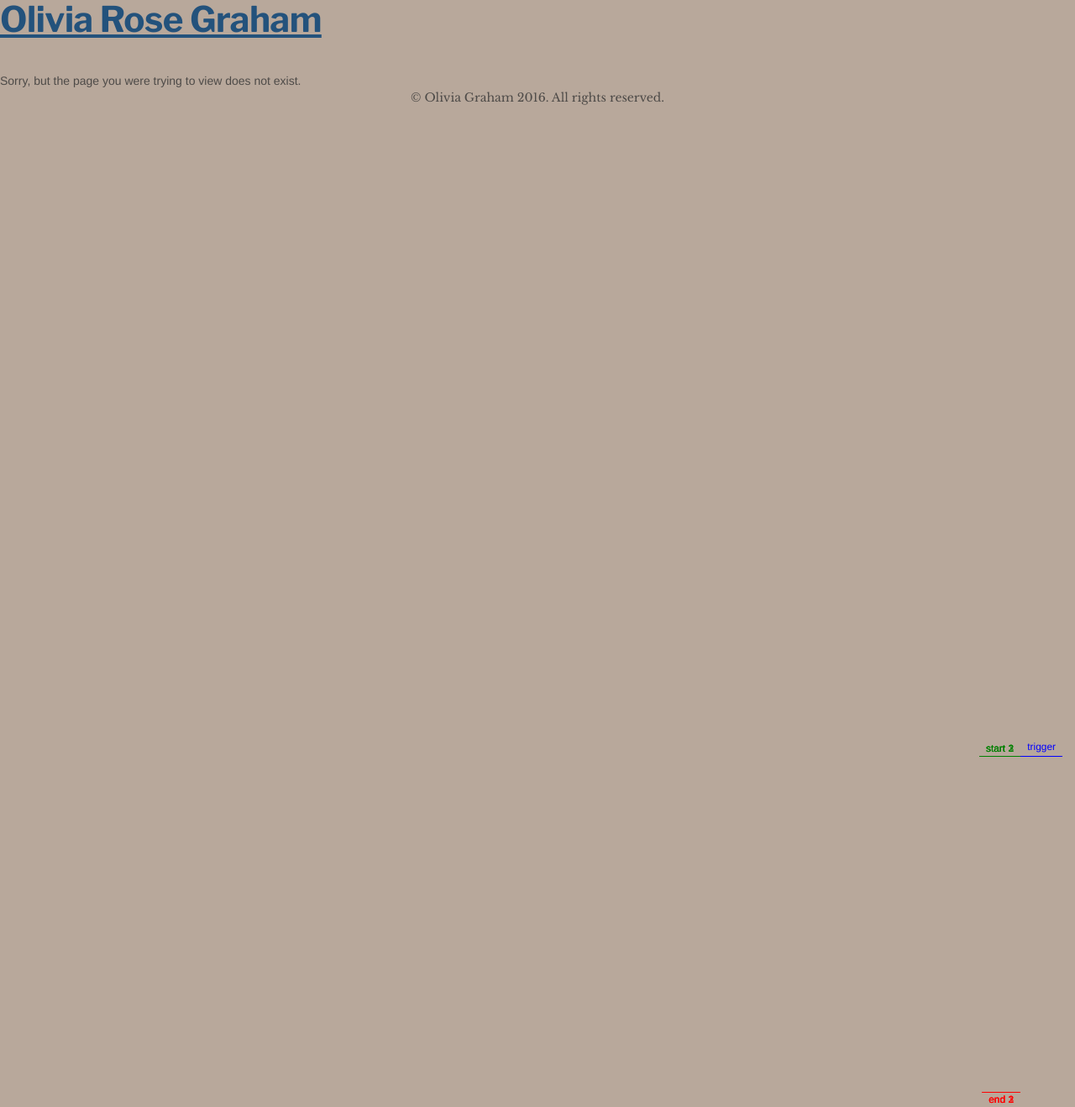
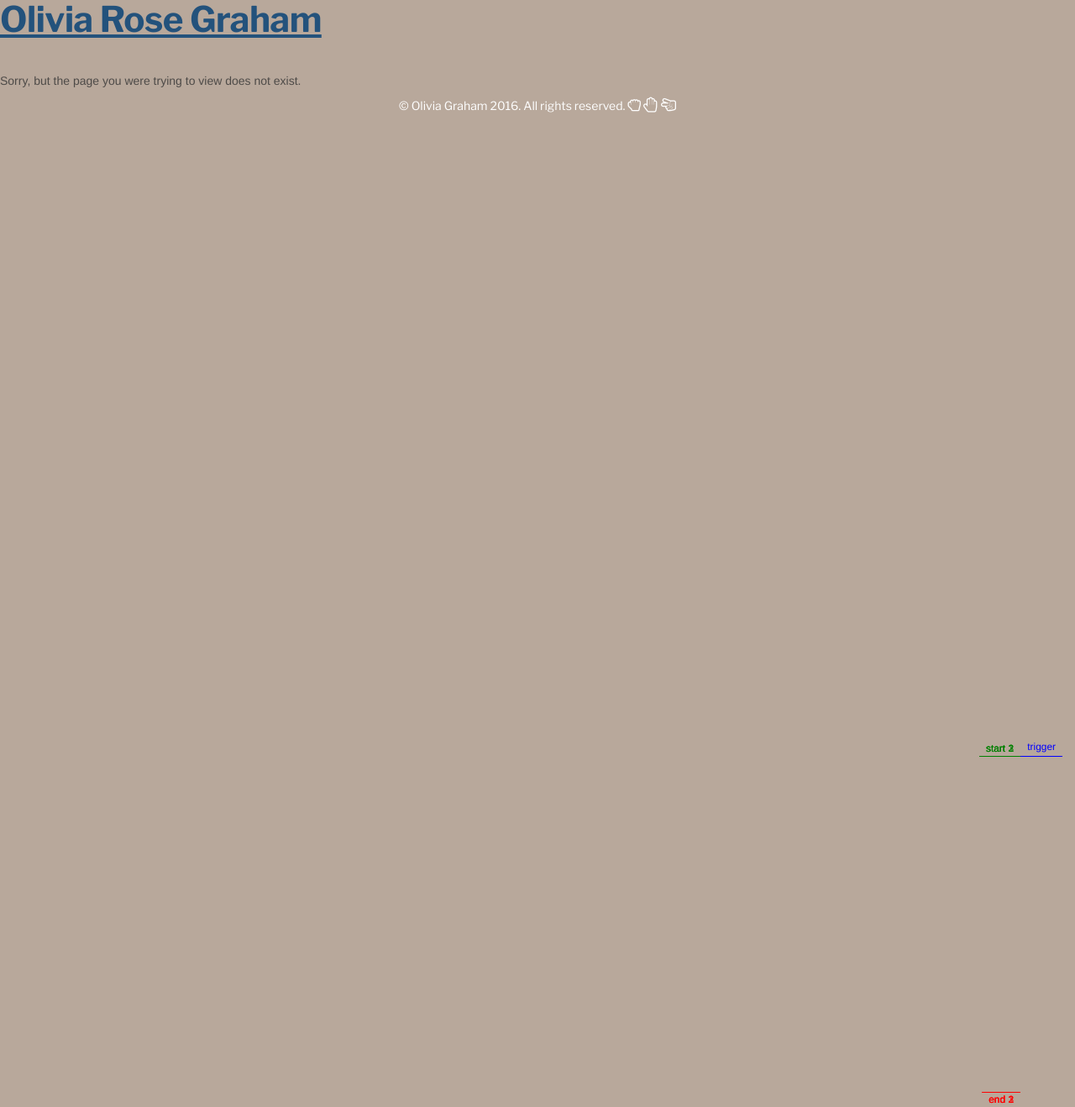
Before and after one commit to livgrhm/livgrhm.com, a Jekyll site: the page built from 404.html, in a window 1280 px wide. Shown: the whole page at 84% size. Built offline with Jekyll 4.4.1, drawn with Linux system fonts in a browser that asks for light colours; nearby versions of some CDN libraries.

Commit message:
footer styling

```diff
--- a/_includes/footer.html
+++ b/_includes/footer.html
@@ -1,25 +1,11 @@
 <footer>
 	<div class="container">
 		<div class="row">
-			<div class="col-md-12 text-center">
-				<!-- <div class="footer-link">
-					{% if site.author.email %}
-					<a href="mailto://{{ site.author.email }}" title="Email Me"><i class="fa fa-mail-reply" aria-hidden="true" alt="Email"></i></a>
-					{% endif %}
-
-					{% if site.author.linkedin %}
-					<a target="_blank" href="https://uk.linkedin.com/in/{{ site.author.linkedin }}" title="Check out my LinkedIn"><i class="fa fa-linkedin" aria-hidden="true" alt="LinkedIn"></i></a>
-					{% endif %}
-
-					{% if site.author.github %}
-					<a target="_blank" href="https://github.com/{{ site.author.github }}" title="Check out my GitHub"><i class="fa fa-github" aria-hidden="true" alt="GitHub"></i></a>
-					{% endif %}
-
-					{% if site.author.twitter %}
-					<a target="_blank" href="https://twitter.com/{{ site.author.twitter }}" title="Follow me on Twitter"><i class="fa fa-twitter" aria-hidden="true" alt="Twitter"></i></a>
-					{% endif %}
-				</div> -->
+			<div class="col-md-12 text-center footer-copy">
 				&copy; {{ site.author.name }} {{ site.time | date: '%Y' }}. All rights reserved.
+				<i class="fa fa-hand-rock-o" aria-hidden="true" alt="" title="Rock"></i>
+				<i class="fa fa-hand-paper-o" aria-hidden="true" alt="Paper"></i>
+				<i class="fa fa-hand-scissors-o" aria-hidden="true" alt="Scissors"></i>
 			</div>
 		</div>
 	</div>
--- a/_sass/_newlayout.scss
+++ b/_sass/_newlayout.scss
@@ -472,6 +472,17 @@ nav {
   -------------- */
 footer {
     background-color: $jumbotron-bg;
+    color: #FFFFFF;
+    padding: 10px 0;
+
+    .footer-copy {
+        font-family: $nav-font;
+        font-size: 14px;
+
+        .fa {
+            font-size: 18px;
+        }
+    }
 }
 
 
```
Also changed, not shown: _includes/testimonials.html (+17 -0 lines).
